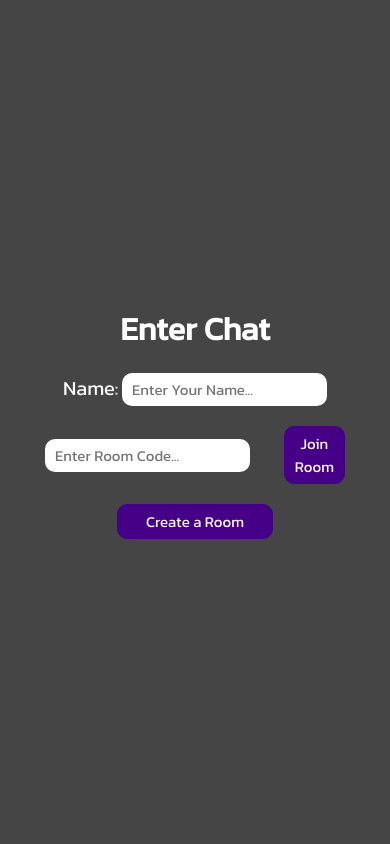
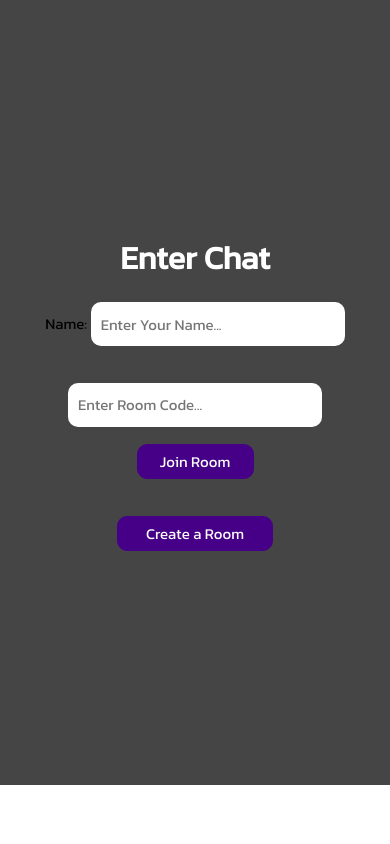
Before and after one commit to somePerson23/ChirpApp, a Flask app: page / in a window 390 px wide. Run offline with Flask 3, Linux system fonts and the light colour scheme; some libraries are stand-ins or nearby versions.

Commit message:
mobileFriendly

```diff
--- a/static/style.css
+++ b/static/style.css
@@ -1,9 +1,11 @@
 @import url('https://fonts.googleapis.com/css2?family=Kanit&display=swap');
+
 * {
     margin: 0;
     padding: 0;
     font-family: 'Kanit', sans-serif;
 }
+
 .container {
     width: 100%;
     height: 100vh;
@@ -12,6 +14,7 @@
     justify-content: center;
     background-color: #454545;
 }
+
 #formId {
     display: flex;
     flex-direction: column;
@@ -21,35 +24,61 @@
     height: auto;
     gap: 20px;
 }
+
 #formId h1 {
     color: #fff;
 }
+
 .roomCode {
     display: flex;
+    flex-direction: column;
     align-items: center;
     justify-content: center;
     width: 100%;
 }
-.create-btn {
-    width: 50%;
-}
-.authentication *{
+
+.authentication * {
     font-size: 15px;
 }
-.authentication label {
+
+#or {
     color: #fff;
-    font-size: 20px;
 }
+
+#nameInput {
+    width: 25vw;
+    height: 5vh;
+    padding: 0 20px;
+}
+
+.create-btn {
+    width: 10vw;
+    cursor: pointer;
+}
+
 .roomCode * {
-    margin: 0 2vh;
+    margin: 1vh;
     font-size: 15px;
 }
+
+#roomCode {
+    width: 25vw;
+    height: 5vh;
+    padding: 0 20px;
+}
+
+.joinroom {
+    width: 10vw;
+    cursor: pointer;
+}
+
 #formId input[type=text] {
     padding: 5px 10px;
     border: none;
     outline: none;
     border-radius: 10px;
 }
+
 #formId button {
     padding: 5px 10px;
     font-size: 15px;
@@ -58,6 +87,7 @@
     border: 1px solid #460087;
     border-radius: 10px;
 }
+
 ul li {
     color: #ff8282;
 }
@@ -72,35 +102,53 @@ ul li {
     width: 80vw;
     align-items: stretch;
 }
+
 .messages {
     overflow-y: scroll;
     flex: 1;
     width: 100%;
     padding: 10px;
+    margin-bottom: 70px;
 }
+
 .text {
     color: #fff;
 }
+
 .messages::-webkit-scrollbar {
     width: 10px;
     background-color: aqua;
 }
+
 .messages::-webkit-scrollbar-button {
     background-color: aquamarine;
 }
+
 .inputs {
     position: absolute;
     top: 80%;
     width: 75vw;
     padding: 10px;
     display: flex;
+    align-items: center;
+    justify-content: center;
 }
+
+.inputs #imageShare {
+    display: none;
+}
+
+.inputs svg {
+    cursor: pointer;
+}
+
 h2 {
     text-align: center;
     color: #fff;
     font-size: 30px;
 }
-#message{
+
+#message {
     flex: 1;
     height: 5vh;
     padding: 5px 20px;
@@ -108,14 +156,110 @@ h2 {
     outline: none;
     border-radius: 10px;
     font-size: 20px;
-    margin: 0 2vw;
+    margin: 0 2vw 0 1vw;
 }
+
 #sendBtn {
-    width: 10vw;
+    width: 8vh;
+    height: 7vh;
     font-size: 20px;
     border: 1px solid #fff;
     outline: none;
     background-color: #460087;
     color: #fff;
     border-radius: 20px;
+    cursor: pointer;
+    padding: 10px;
 }
+
+#userName {
+    color: #ff8282;
+}
+
+.muted {
+    color: #dfdfdf;
+}
+
+@media screen and (max-width:600px) {
+    .container {
+        height: 93vh;
+    }
+
+    .roomCode * {
+        margin: 0 3px;
+    }
+
+    .messages::-webkit-scrollbar {
+        display: none;
+    }
+
+    .inputs {
+        display: flex;
+        align-items: center;
+        justify-content: center;
+        width: 87vw;
+        top: 90%;
+    }
+
+    .inputs #imageShareBtn {
+        cursor: pointer;
+        margin: 0 1vh 0 -1vh;
+    }
+
+    #message {
+        flex: 1;
+        height: 3vh;
+        padding: 5px 10px;
+        font-size: 15px;
+        margin: 0 3px;
+    }
+
+    #sendBtn {
+        font-size: 15px;
+        width: 15vw;
+        height: 5vh;
+        margin: 0 2vh;
+        padding: 5px 10px;
+    }
+
+    .messages {
+        white-space: normal;
+        word-wrap: normal;
+        margin-bottom: 0;
+        margin-top: 1;
+    }
+
+    .message-box {
+        height: 90vh;
+        width: 90vw;
+    }
+
+    .text {
+        white-space: normal;
+        word-wrap: normal;
+    }
+
+    #nameInput {
+        width: 60vw;
+        height: 4vh;
+        padding: 5px 10px;
+    }
+
+    .create-btn {
+        width: 40vw;
+        cursor: pointer;
+        margin-top: 2vh;
+    }
+
+    #roomCode {
+        width: 60vw;
+        height: 4vh;
+        padding: 5px 10px;
+        margin: 2vh 0;
+    }
+
+    .joinroom {
+        width: 30vw;
+        cursor: pointer;
+    }
+}
```
